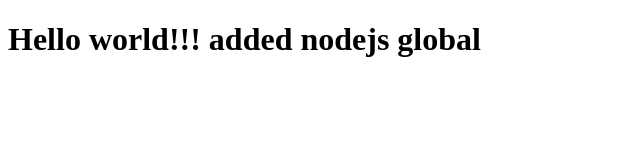
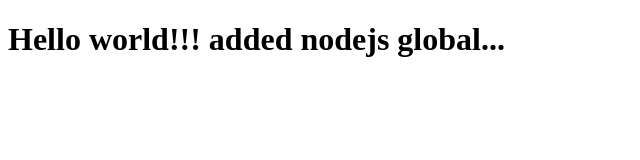
Before and after one commit to Paraschowdhary098/jenkins-azure-demo, an Angular app: page / in a window 1280 px wide. Shown: the top 160 px of the page, without its empty margins (0-640 px from the left). Built offline with nearby package versions, Linux system fonts and the light colour scheme.

Commit message:
something

```diff
--- a/src/app/app.component.html
+++ b/src/app/app.component.html
@@ -1 +1 @@
-<h1>Hello world!!! added nodejs global </h1>
+<h1>Hello world!!! added nodejs global... </h1>
```
